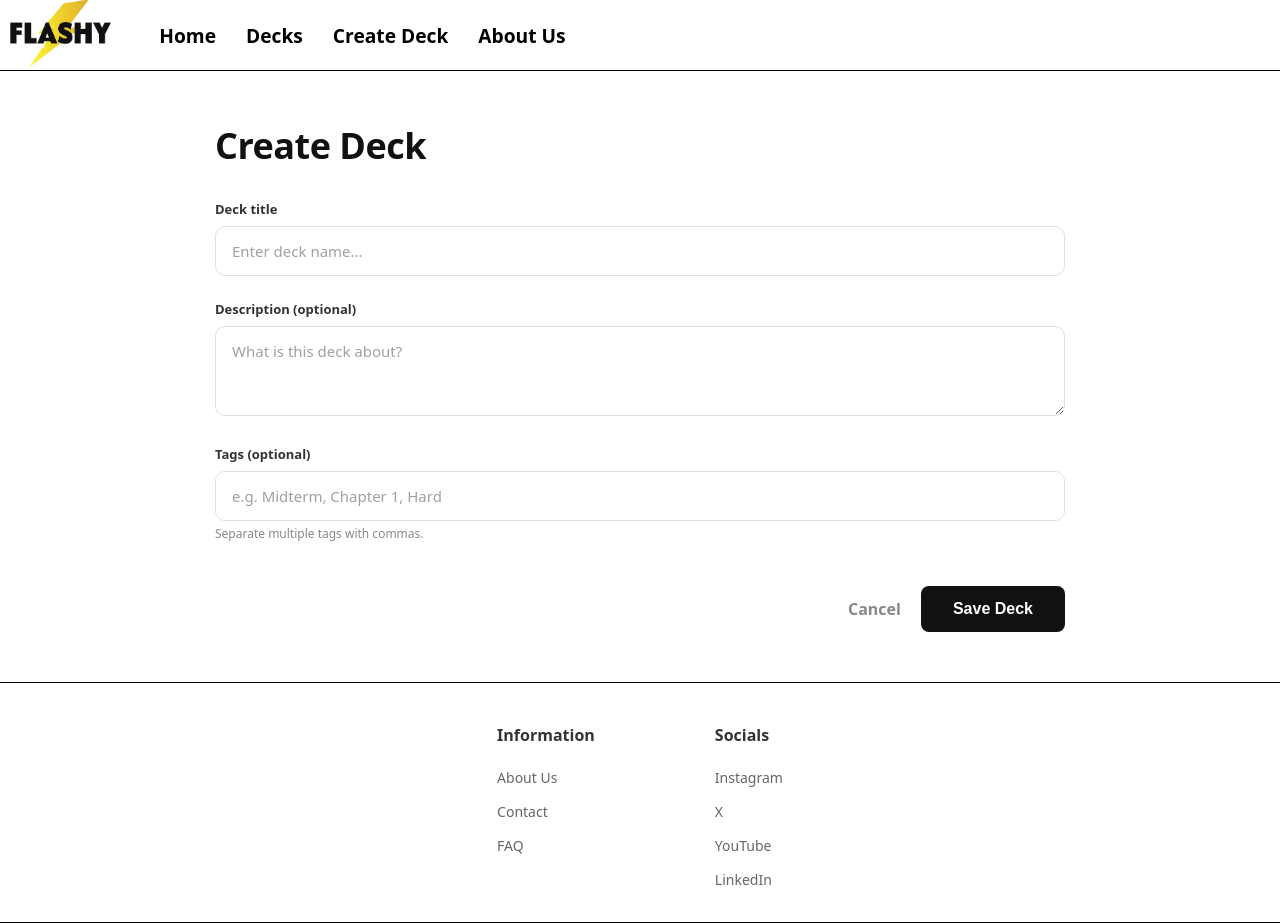
After one commit to A01497850EL/CITFlashcard, a Flask app: page /decks/create in a window 1280 px wide. The commit adds this page. Run offline with Flask 3, Linux system fonts and the light colour scheme.

Commit message:
Split up the create deck and decks page (updated anchor links)

```diff
--- a/app.py
+++ b/app.py
@@ -27,20 +27,29 @@ def show_decks():
     return render_template("decks.html", decks=decks)
 
 # creating decks
-@app.route("/decks/create", methods=["POST"])
+@app.route("/decks/create", methods=["GET", "POST"])
 def create_deck():
-    name = request.form["name"]
-    description = request.form.get("description", "")
-    tags = request.form.get("tags", "")
-    if not name:
-        return "Deck name is required", 400
-    deck=Deck.create(name=name, description=description)
-    for tag_name in tags.split(","):
-        tag_name = tag_name.strip()
-        if tag_name:
-            tag, created = Tag.get_or_create(name=tag_name)
-            DeckTagJunction.create(decks=deck, tags=tag)
-    return redirect(url_for("show_decks"))
+    # If the user clicks "Save Deck" (Submitting the form)
+    if request.method == "POST":
+        name = request.form["name"]
+        description = request.form.get("description", "")
+        tags = request.form.get("tags", "")
+
+        if not name:
+            return "Deck name is required", 400
+
+        deck = Deck.create(name=name, description=description)
+
+        for tag_name in tags.split(","):
+            tag_name = tag_name.strip()
+            if tag_name:
+                tag, created = Tag.get_or_create(name=tag_name)
+                DeckTagJunction.create(decks=deck, tags=tag)
+
+        return redirect(url_for("show_decks"))
+
+    # If the user just clicks "Create Deck" in the navbar (Viewing the page)
+    return render_template("createdeck.html")
 
 # viewing a deck
 @app.route("/decks/<int:deck_id>")
--- a/static/css/style.css
+++ b/static/css/style.css
@@ -761,7 +761,7 @@ body {
     z-index: 10;
     width: 100%;
     max-width: 600px;
-    height: 400px;
+    height: 350px;
     perspective: 1200px;
 }
 
--- a/templates/base.html
+++ b/templates/base.html
@@ -18,7 +18,7 @@
         <nav class="nav-links">
           <a href="{{ url_for('index') }}">Home</a>
           <a href="{{ url_for('show_decks') }}">Decks</a>
-          <a href="{{ url_for('show_decks') }}#create-deck">Create Deck</a>
+          <a href="{{ url_for('create_deck') }}">Create Deck</a>
           <a href="{{ url_for('aboutus') }}">About Us</a>
         </nav>
       </header>
--- /dev/null
+++ b/templates/createdeck.html
@@ -0,0 +1,34 @@
+{% extends "base.html" %}
+
+{% block content %}
+<div class="flashy-wrapper">
+
+    <div id="create-deck">
+        <h1 class="page-title">Create Deck</h1>
+
+        <form action="{{ url_for('create_deck') }}" method="POST">
+            <div class="form-group">
+                <label>Deck title</label>
+                <input type="text" name="name" placeholder="Enter deck name..." required class="input-field">
+            </div>
+
+            <div class="form-group">
+                <label>Description (optional)</label>
+                <textarea name="description" placeholder="What is this deck about?" rows="3" class="input-field"></textarea>
+            </div>
+
+            <div class="form-group">
+                <label>Tags (optional)</label>
+                <input type="text" name="tags" placeholder="e.g. Midterm, Chapter 1, Hard" class="input-field">
+                <p class="form-helper-text">Separate multiple tags with commas.</p>
+            </div>
+
+            <div class="deck-form-actions">
+                <a href="{{ url_for('show_decks') }}" class="deck-cancel-btn">Cancel</a>
+                <button type="submit" class="btn-save">Save Deck</button>
+            </div>
+        </form>
+    </div>
+
+</div>
+{% endblock %}
--- a/templates/index.html
+++ b/templates/index.html
@@ -8,7 +8,7 @@
     <p>Create and Study Your Flashcards</p>
 
     <div class="hero-buttons">
-        <a href="{{ url_for('show_decks') }}#create-deck" class="btn-create">Create Deck</a>
+        <a href="{{ url_for('create_deck') }}" class="btn-create">Create Deck</a>
         <a href="{{ url_for('show_decks') }}" class="btn-view">View Decks</a>
     </div>
 </section>
```
Also changed, not shown: templates/decks.html (+0 -34 lines).
